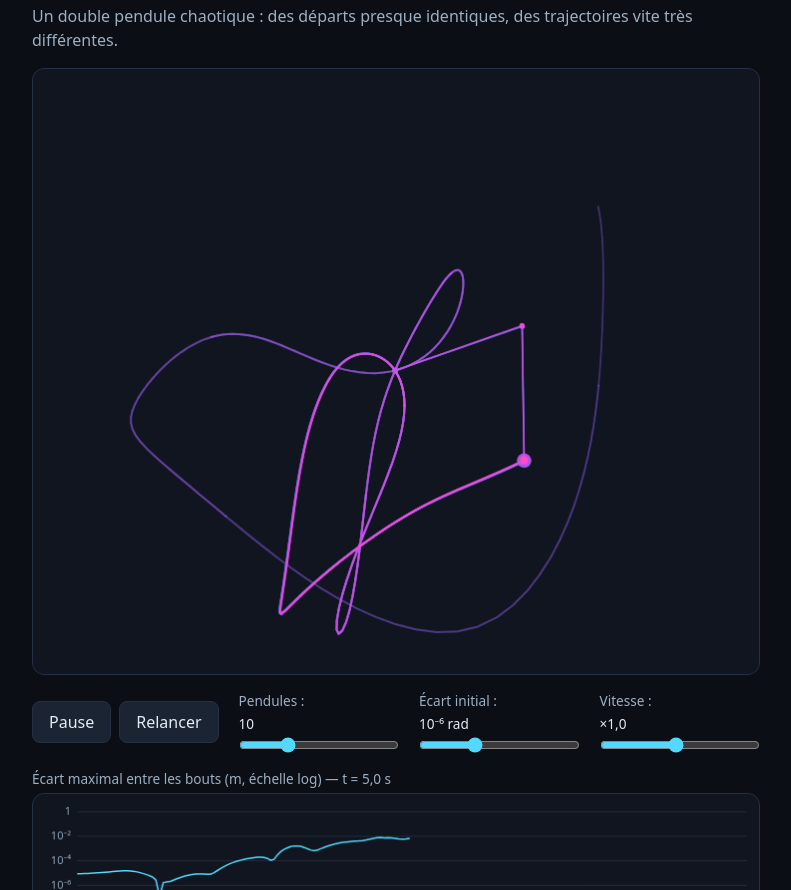
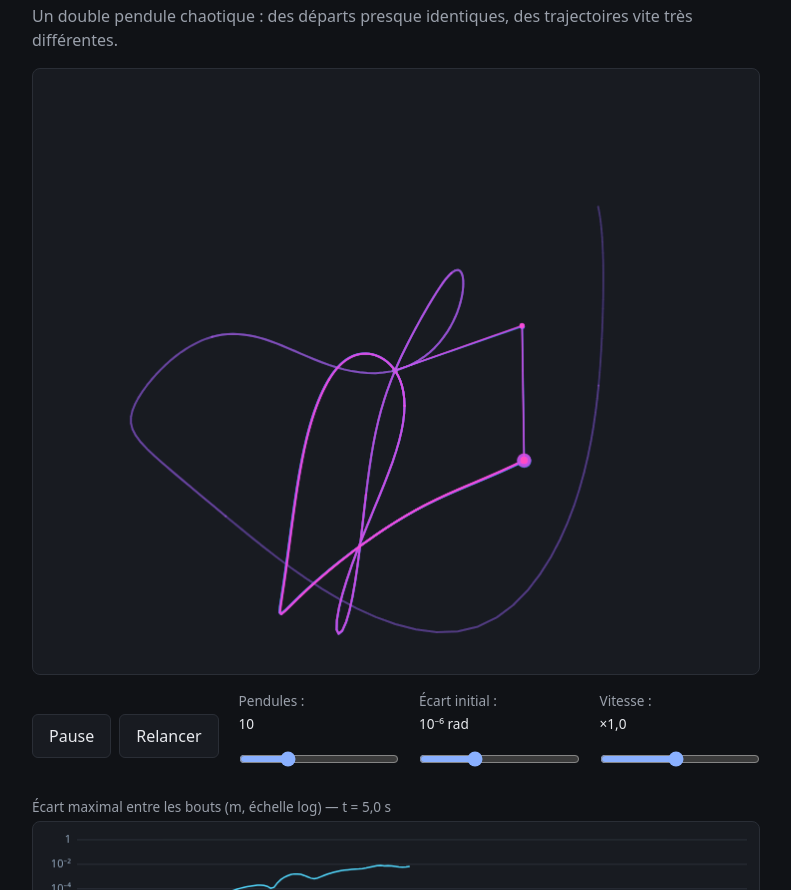
Before and after one commit to Arthur-Lecomte/Effet-Papillon, a website built with Vite: page index.html in a window 1280 px wide. Shown: the part 62-952 px from the top of the page, without its empty margins (244-1035 px from the left). Built offline with nearby package versions, Linux system fonts and the light colour scheme.

Commit message:
chore: restyle chrome with shared demo UI charter tokens
Adopt the portfolio-wide dark tokens (--color-*, --radius-*) in place of
the local palette, switch buttons and panels to the charter rules
(surface background, border hover, 44px targets, universal
:focus-visible), add color-scheme: dark on :root, style the new about
panel, and center the footer with a muted return link. Scene colors
drawn on the canvases are untouched.

Co-Authored-By: Claude Fable 5 <noreply@anthropic.com>
Claude-Session: https://claude.ai/code/session_01XJTGEqG5R5AxiqF1LLdPM5

```diff
--- a/src/style.css
+++ b/src/style.css
@@ -1,10 +1,16 @@
+/* Chrome tokens — shared UI charter for arthurlecomte.fr demos.
+   Scene colors (pendulums, trails, graph curve) live in the JS. */
 :root {
-  --bg: #0b0e14;
-  --panel: #10151f;
-  --border: #243044;
-  --text: #e4ebf3;
-  --muted: #9db0c3;
-  --accent: #53d9ff;
+  color-scheme: dark;
+  --color-bg: #101216;
+  --color-text: #e8eaee;
+  --color-muted: #9aa0ab;
+  --color-surface: #181b21;
+  --color-border: #2a2e36;
+  --color-accent: #8ab0ff;
+  --color-accent-contrast: #0c1f4d;
+  --radius-sm: 6px;
+  --radius-md: 8px;
 }
 
 * {
@@ -13,9 +19,9 @@
 
 body {
   margin: 0;
-  background: var(--bg);
-  color: var(--text);
-  font-family: system-ui, -apple-system, 'Segoe UI', Roboto, sans-serif;
+  background: var(--color-bg);
+  color: var(--color-text);
+  font-family: system-ui, sans-serif;
   line-height: 1.5;
 }
 
@@ -38,23 +44,21 @@ h1 {
 
 .tagline {
   margin: 0 0 1rem;
-  color: var(--muted);
+  color: var(--color-muted);
 }
 
 #scene {
   display: block;
   width: 100%;
   aspect-ratio: 6 / 5;
-  background: var(--panel);
-  border: 1px solid var(--border);
-  border-radius: 12px;
+  background: var(--color-surface);
+  border: 1px solid var(--color-border);
+  border-radius: var(--radius-md);
   touch-action: none;
 }
 
-#scene:focus-visible,
-button:focus-visible,
-input:focus-visible {
-  outline: 2px solid var(--accent);
+:focus-visible {
+  outline: 2px solid var(--color-accent);
   outline-offset: 2px;
 }
 
@@ -72,17 +76,18 @@ input:focus-visible {
 }
 
 button {
-  background: #1b2433;
-  color: var(--text);
-  border: 1px solid var(--border);
-  border-radius: 8px;
+  background: var(--color-surface);
+  color: var(--color-text);
+  border: 1px solid var(--color-border);
+  border-radius: var(--radius-sm);
+  min-height: 44px;
   padding: 0.5rem 1rem;
   font: inherit;
   cursor: pointer;
 }
 
 button:hover {
-  background: #233049;
+  border-color: var(--color-muted);
 }
 
 .controls label {
@@ -91,24 +96,25 @@ button:hover {
   flex: 1;
   min-width: 10rem;
   font-size: 0.85rem;
-  color: var(--muted);
+  color: var(--color-muted);
 }
 
 .controls output {
-  color: var(--text);
+  color: var(--color-text);
   font-variant-numeric: tabular-nums;
 }
 
 input[type='range'] {
   width: 100%;
   margin: 0;
-  accent-color: var(--accent);
+  min-height: 44px;
+  accent-color: var(--color-accent);
 }
 
 .graph p {
   margin: 0.25rem 0;
   font-size: 0.85rem;
-  color: var(--muted);
+  color: var(--color-muted);
   font-variant-numeric: tabular-nums;
 }
 
@@ -116,16 +122,46 @@ input[type='range'] {
   display: block;
   width: 100%;
   height: 150px;
-  background: var(--panel);
-  border: 1px solid var(--border);
-  border-radius: 12px;
+  background: var(--color-surface);
+  border: 1px solid var(--color-border);
+  border-radius: var(--radius-md);
+}
+
+.about {
+  margin: 1.5rem 0 0;
+  padding: 0.25rem 1rem;
+  background: var(--color-surface);
+  border: 1px solid var(--color-border);
+  border-radius: var(--radius-md);
+}
+
+.about summary {
+  display: flex;
+  align-items: center;
+  min-height: 44px;
+  cursor: pointer;
+}
+
+.about summary::before {
+  content: '▸';
+  margin-right: 0.5rem;
+  color: var(--color-muted);
+}
+
+.about[open] summary::before {
+  content: '▾';
+}
+
+.about p {
+  margin: 0.25rem 0 0.75rem;
 }
 
 footer {
   margin-top: 1.5rem;
   padding-bottom: 2rem;
+  text-align: center;
 }
 
 footer a {
-  color: var(--accent);
+  color: var(--color-muted);
 }
```
